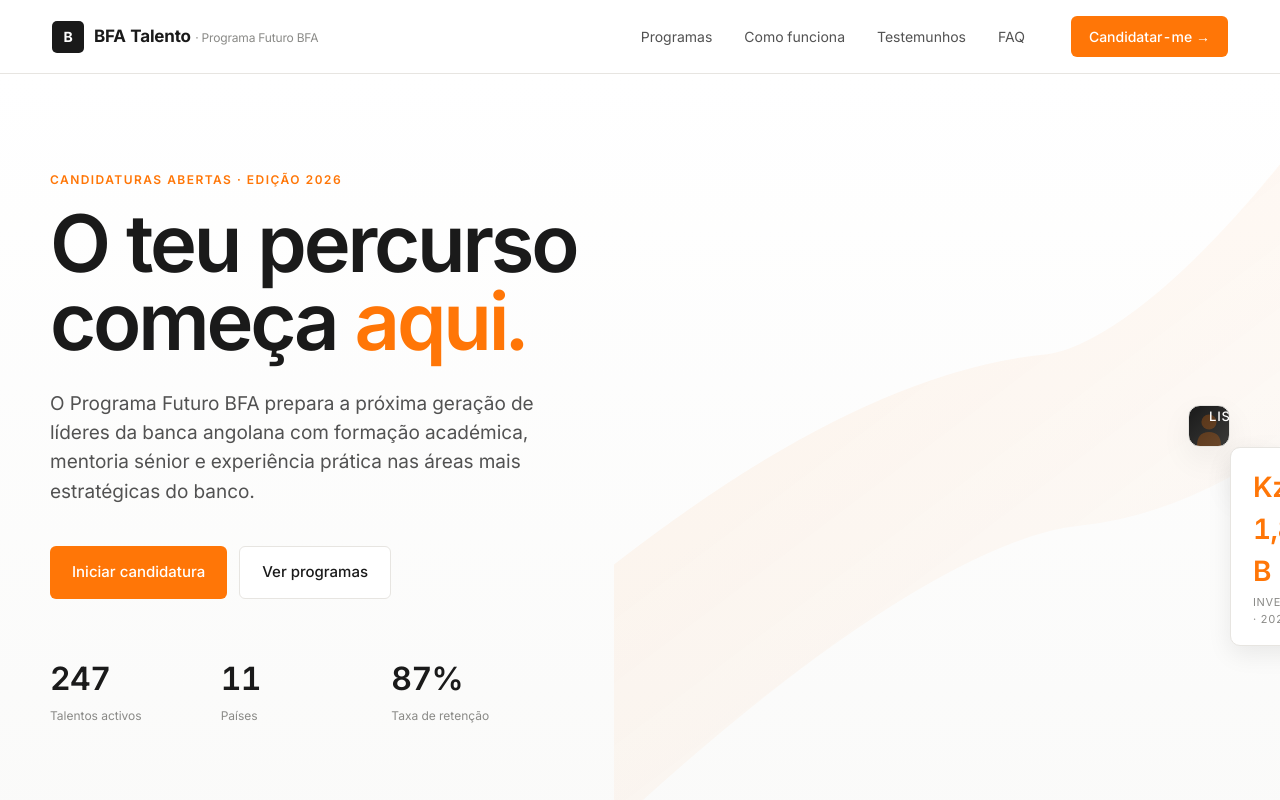
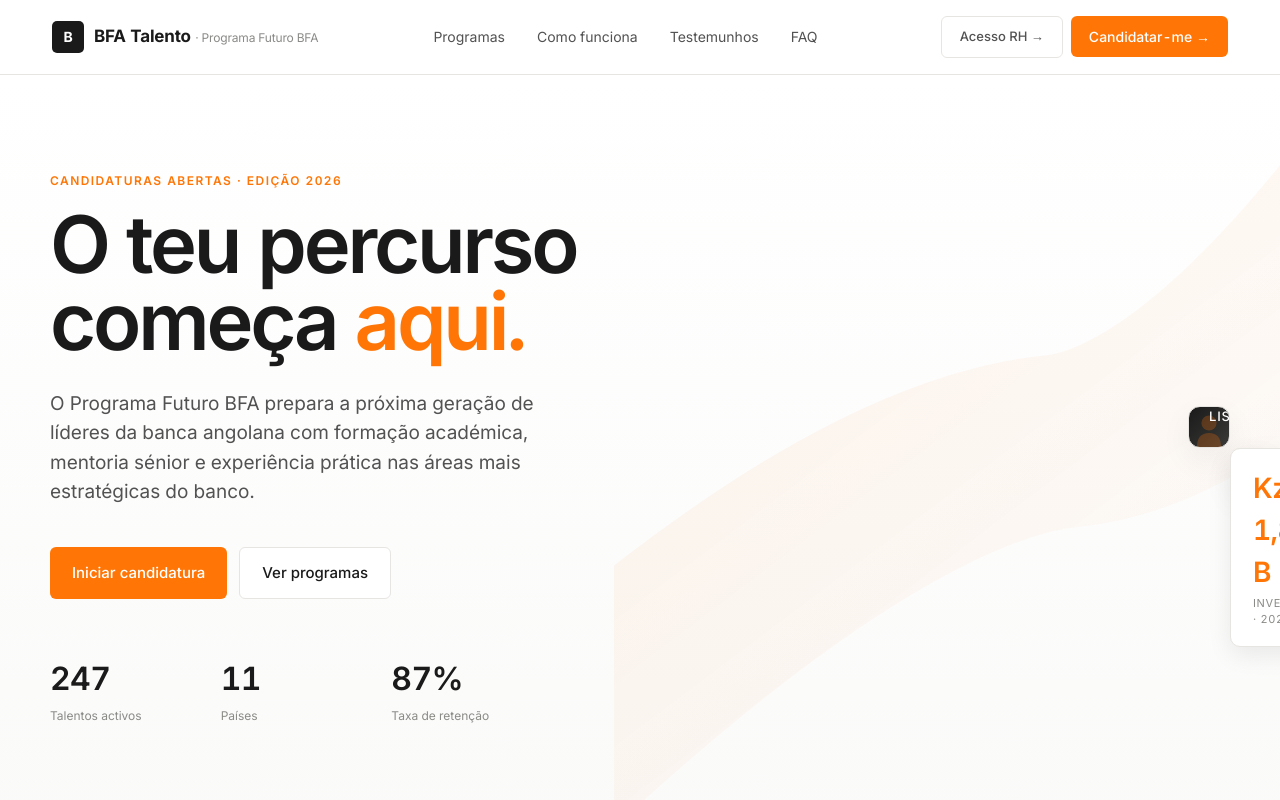
Before and after one commit to kellylohenda/bfa-talentflow, a Next.js app: page /programa in a window 1280 px wide. Shown: the top 800 px of the page. Built offline with nearby package versions, Linux system fonts and the light colour scheme.

Commit message:
fix: adicionar botao Acesso RH na landing page e link no footer
https://claude.ai/code/session_01TumhAViS8Mb2sYy8NTZLye

```diff
--- a/app/programa/page.tsx
+++ b/app/programa/page.tsx
@@ -63,7 +63,7 @@ export default function ProgramaPage() {
         .pub-brand { display: flex; align-items: center; gap: 10px; text-decoration: none; color: #1A1A1A; font-weight: 700; font-size: 17px; letter-spacing: -0.01em; }
         .pub-logo { width: 32px; height: 32px; background: #1A1A1A; color: #fff; display: flex; align-items: center; justify-content: center; font-weight: 700; font-size: 14px; border-radius: 5px; }
         .pub-brand small { font-weight: 400; color: #8A8A87; font-size: 12px; }
-        .pub-nav { display: flex; gap: 4px; margin-left: auto; }
+        .pub-nav { display: flex; gap: 4px; margin-left: auto; margin-right: 8px; }
         .pub-nav a { padding: 8px 14px; font-size: 14px; color: #525252; text-decoration: none; border-radius: 6px; }
         .pub-nav a:hover { background: #F2F2F0; color: #1A1A1A; }
         .pub-cta { display: inline-flex; align-items: center; padding: 10px 18px; background: #1A1A1A; color: #fff; border-radius: 6px; text-decoration: none; font-size: 14px; font-weight: 500; border: none; transition: background 120ms; cursor: pointer; }
@@ -177,7 +177,10 @@ export default function ProgramaPage() {
             <a href="#testemunho">Testemunhos</a>
             <a href="#faq">FAQ</a>
           </nav>
-          <Link href="/candidatura" className="pub-cta pub-cta-primary">Candidatar-me →</Link>
+          <div style={{ display: 'flex', gap: 8, marginLeft: 'auto', alignItems: 'center' }}>
+            <Link href="/login" className="pub-cta" style={{ background: '#fff', color: '#525252', border: '1px solid #E7E5E1', fontSize: 13 }}>Acesso RH →</Link>
+            <Link href="/candidatura" className="pub-cta pub-cta-primary">Candidatar-me →</Link>
+          </div>
         </div>
       </div>
 
@@ -346,6 +349,7 @@ export default function ProgramaPage() {
               <li><a href="#">Calendário 2026</a></li>
               <li><a href="#">Brochura (PDF)</a></li>
               <li><a href="#">Política de privacidade</a></li>
+              <li><a href="/login">Acesso colaboradores</a></li>
             </ul>
           </div>
           <div>
```
